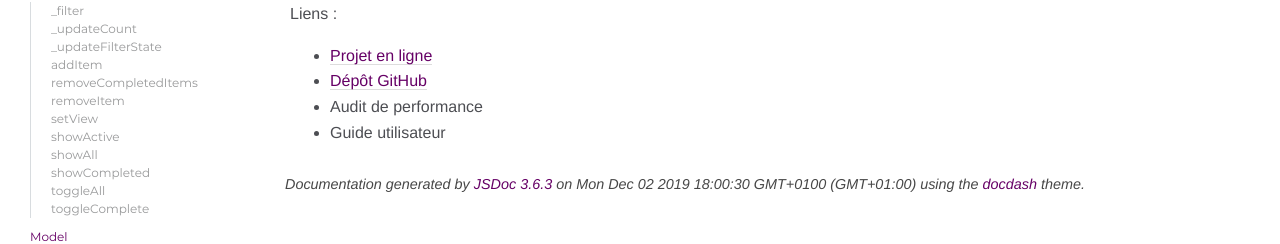
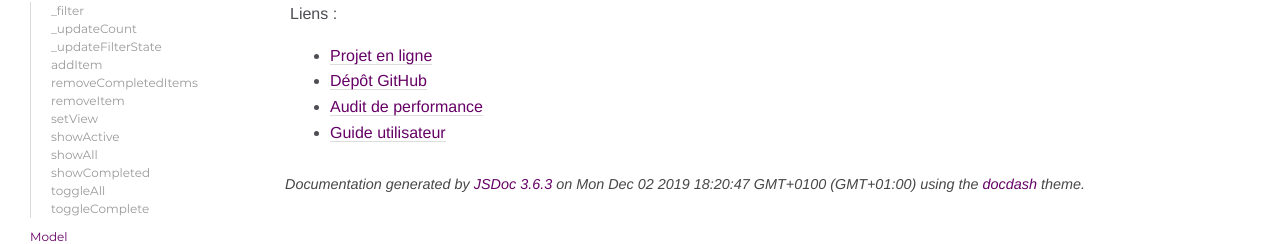
Before and after one commit to l-paste/p8-todos, a website: page docs/index.html in a window 1280 px wide. Shown: the part 193-437 px from the top of the page. Drawn offline with Linux system fonts and the light colour scheme.

Commit message:
Màj README Docs

```diff
--- a/docs/index.html
+++ b/docs/index.html
@@ -65,8 +65,8 @@
 <ul>
 <li><a href="https://lpaste.alwaysdata.net/todo">Projet en ligne</a></li>
 <li><a href="https://github.com/l-paste/p8-todos">Dépôt GitHub</a></li>
-<li>Audit de performance</li>
-<li>Guide utilisateur</li>
+<li><a href="https://github.com/l-paste/p8-todos/blob/master/pdf/Audit.pdf">Audit de performance</a></li>
+<li><a href="https://github.com/l-paste/p8-todos/blob/master/pdf/GuideUtilisateur.pdf">Guide utilisateur</a></li>
 </ul></article>
     </section>
 
@@ -82,7 +82,7 @@
 <br class="clear">
 
 <footer>
-    Documentation generated by <a href="https://github.com/jsdoc3/jsdoc">JSDoc 3.6.3</a> on Mon Dec 02 2019 18:00:30 GMT+0100 (GMT+01:00) using the <a href="https://github.com/clenemt/docdash">docdash</a> theme.
+    Documentation generated by <a href="https://github.com/jsdoc3/jsdoc">JSDoc 3.6.3</a> on Mon Dec 02 2019 18:20:47 GMT+0100 (GMT+01:00) using the <a href="https://github.com/clenemt/docdash">docdash</a> theme.
 </footer>
 
 <script>prettyPrint();</script>
```
Also changed, not shown: docs/App.html (+1 -1 lines), docs/Controller.html (+1 -1 lines), docs/Model.html (+1 -1 lines), docs/Store.html (+1 -1 lines), docs/Template.html (+1 -1 lines), docs/View.html (+1 -1 lines), docs/app.js.html (+1 -1 lines), docs/controller.js.html (+1 -1 lines), docs/global.html (+1 -1 lines), docs/helpers.js.html (+1 -1 lines), docs/model.js.html (+1 -1 lines), docs/store.js.html (+1 -1 lines), docs/template.js.html (+1 -1 lines), docs/view.js.html (+1 -1 lines).
